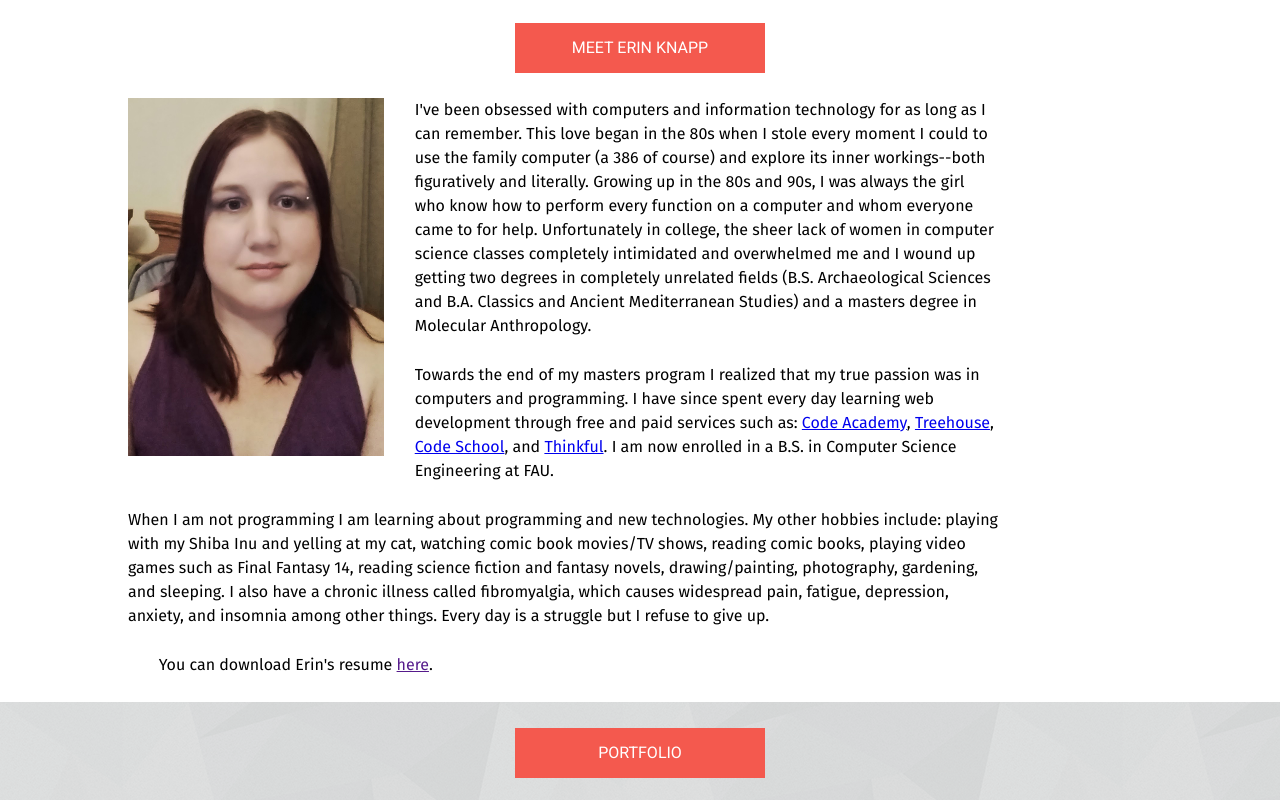
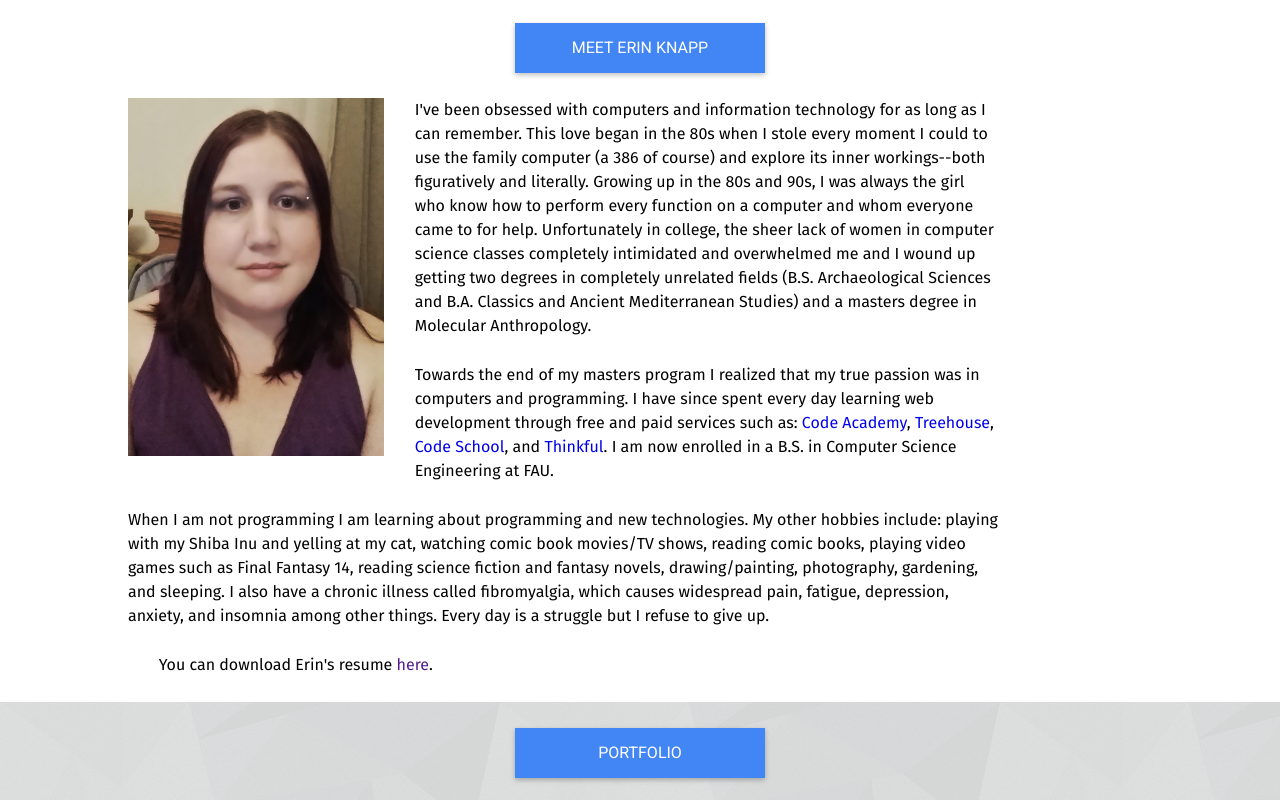
Before and after one commit to bluebelles27/portfolio, a plain HTML site: page index.html in a window 1280 px wide. Shown: the part 853-1653 px from the top of the page. Drawn offline with Linux system fonts and the light colour scheme.

Commit message:
Added material design to section headers

```diff
--- a/css/style.css
+++ b/css/style.css
@@ -75,6 +75,10 @@ table {
 
 	img {
 		max-width: 100%;  /* This rule will make all images x percent as wide as their parents. */
+	}
+
+	a {
+		text-decoration: none;
 	}
 
 
@@ -168,10 +172,22 @@ table {
 	}
 
 	.page-title {
-		background-color: #f4594e;
+		background-color: #4285f4;
+		color: #fff;
 		height: 50px;
 		line-height: 50px;
 		width: 250px;
+	}
+
+	.title-button {
+		transition: box-shadow 0.2s cubic-bezier(0.4, 0, 0.2, 1);
+		transition-delay: 0.2s;
+		box-shadow: 0 2px 5px 0 rgba(0, 0, 0, 0.26);
+	}
+
+	.title-button:active, .title-button:hover {
+		box-shadow: 0 8px 17px 0 rgba(0, 0, 0, 0.2);
+		transition-delay: 0s;
 	}
 
 	.profile-text, .profile-text2 {
--- a/index.html
+++ b/index.html
@@ -40,7 +40,7 @@
 
       <section class="page" id="profile"><a id="profile"></a>
         <!-- PROFILE TITLE -->
-        <div class="page-title spaced-top-bottom">
+        <div class="page-title title-button spaced-top-bottom">
           <h2 class="center-text">Meet Erin Knapp</h2>
         </div>
         <!-- END TITLE -->
@@ -65,7 +65,7 @@
 
       <section class="page clear-it" id="portfolio"><a id="portfolio"></a>
         <!-- PORTFOLIO TITLE -->
-        <div class="page-title spaced-top-bottom">
+        <div class="page-title title-button spaced-top-bottom">
           <h2 class="center-text">Portfolio</h2>
         </div>
         <!-- END TITLE -->
@@ -122,7 +122,7 @@
 
     <section class="page clear-it" id="skills"><a id="skills"></a>
       <!-- SKILLS TITLE -->
-      <div class="page-title spaced-top-bottom">
+      <div class="page-title title-button spaced-top-bottom">
         <h2 class="center-text">Skills</h2>
       </div>
       <!-- END TITLE -->
@@ -137,7 +137,7 @@
 
       <section class="page clear-it" id="contact"><a id="contact"></a>
         <!-- CONTACT TITLE -->
-        <div class="page-title spaced-top-bottom">
+        <div class="page-title title-button spaced-top-bottom">
           <h2 class="center-text">Contact Erin</h2>
         </div>
         <!-- END TITLE -->
@@ -148,9 +148,7 @@
             <p>
               I currently live in beautiful south Florida (Palm City, specifically) just north of West Palm Beach. You can get in touch with me via any of my social media networks or email. Twitter and email are your best bet. I am available for any freelance work in web development, photography, or graphic design. Or you can contact me just to chat about comics and video games!
             </p>
-            <div class="location spaced-top-bottom">
-              Palm City, FL 349990
-            </div>
+git
             <div class="reach-me spaced-top-bottom">
               908.246.8284<br />
               erin [dot] knapp [at] gmail.com
```
